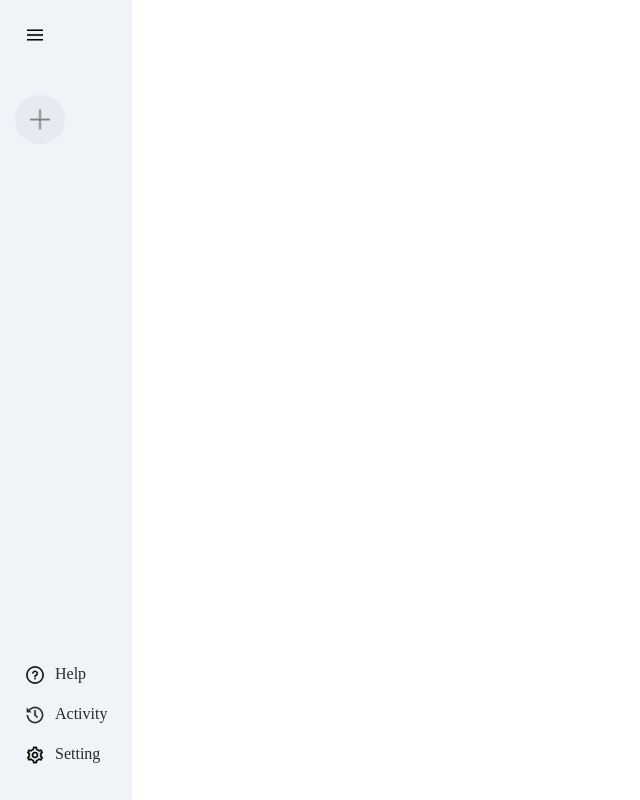
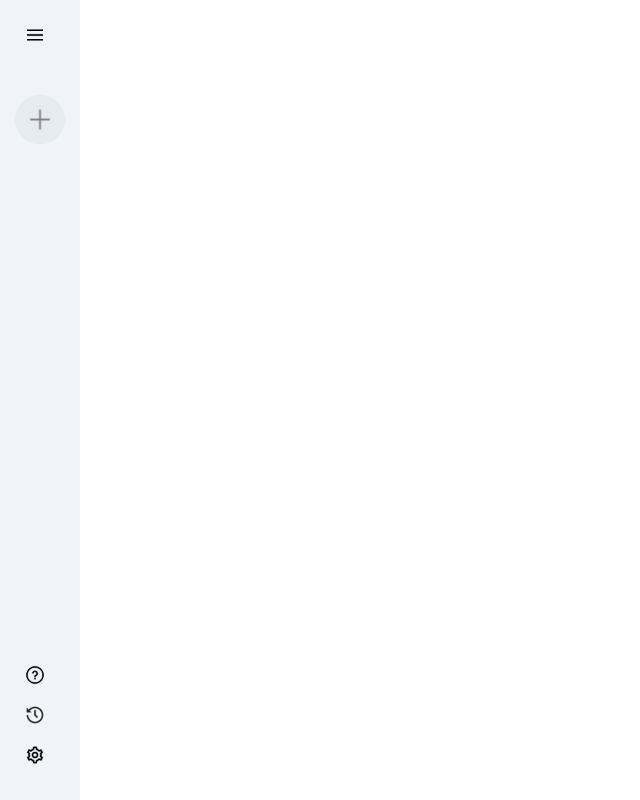
Before and after one commit to masatosotoma/gemini-clone, a React (Vite) app: page / in a window 1280 px wide. Shown: the whole page, without its empty margins (0-640 px from the left). Built offline with nearby package versions, Linux system fonts and the light colour scheme.

Commit message:
Applied extended state to each bottom items

```diff
--- a/src/components/Sidebar/Sidebar.jsx
+++ b/src/components/Sidebar/Sidebar.jsx
@@ -26,15 +26,15 @@ const Sidebar = () => {
       <div className="bottom">
         <div className="bottom-item recent-entry">
           <img src={assets.question_icon} alt="" />
-          <p>Help</p>
+          {extended ? <p>Help</p> : null}
         </div>
         <div className="bottom-item recent-entry">
           <img src={assets.history_icon} alt="" />
-          <p>Activity</p>
+          {extended ? <p>Activity</p> : null}
         </div>
         <div className="bottom-item recent-entry">
           <img src={assets.setting_icon} alt="" />
-          <p>Setting</p>
+          {extended ? <p>Setting</p> : null}
         </div>
       </div>
     </div>
```
